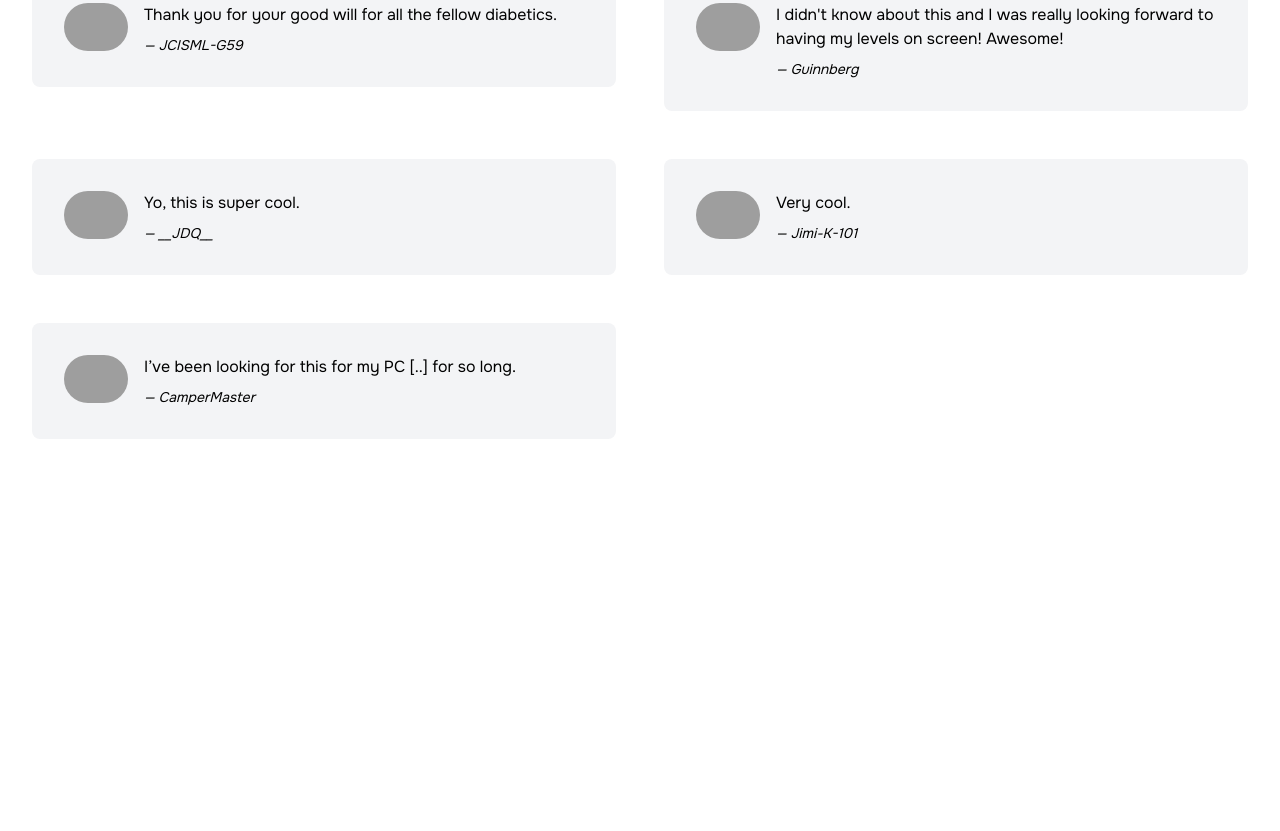
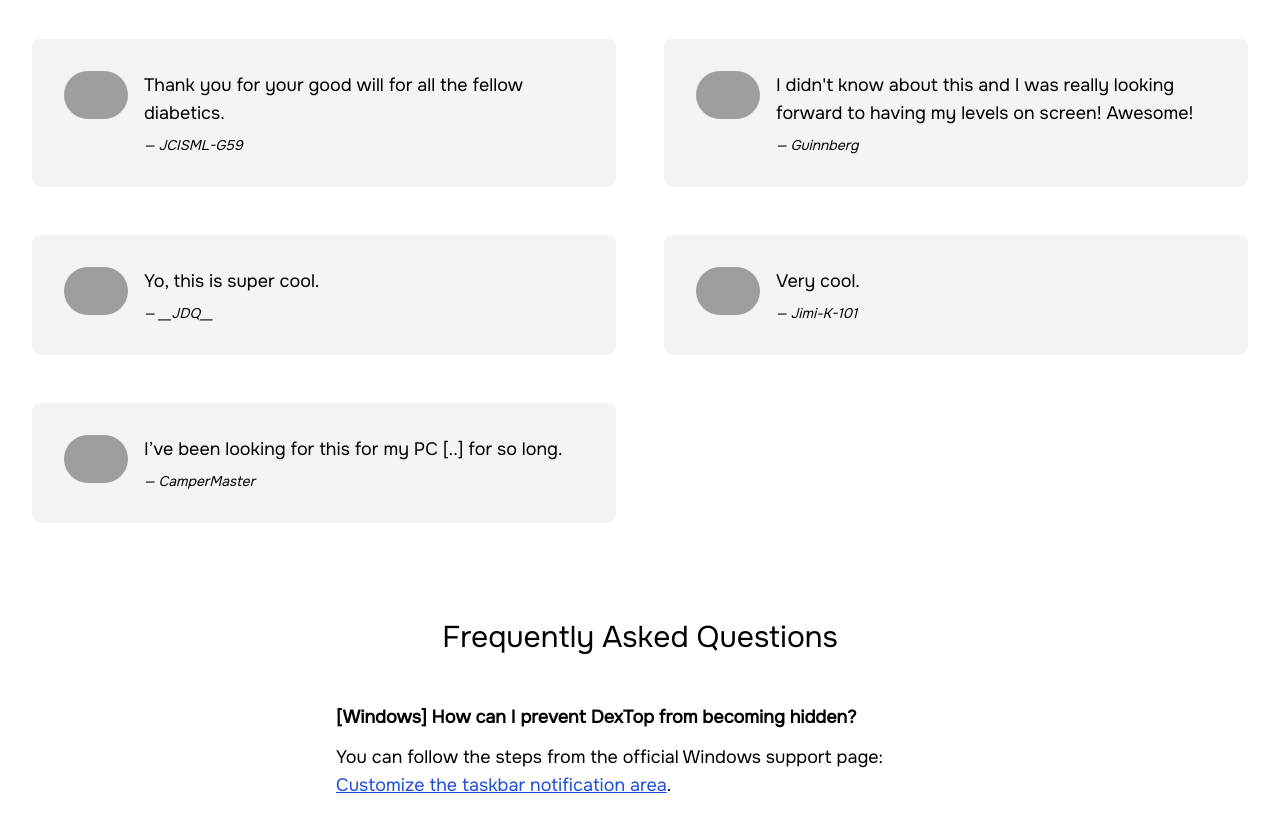
Before and after one commit to 3v0k4/dextop, a website: page website/public/index.html in a window 1280 px wide. Shown: the part 1573-2404 px from the top of the page. Before the commit the page ends 2076 px from the top, so only its background shows below. Drawn offline with nearby package versions, Linux system fonts and the light colour scheme; files that its build step writes are made by us from their sources; no server answers; grey boxes are pictures that could not be loaded.

Commit message:
chore(website): faq

```diff
--- a/website/public/index.html
+++ b/website/public/index.html
@@ -15,7 +15,7 @@
     <link rel="stylesheet" href="/output.css?VERSION">
   </head>
 
-  <body class="font-onest">
+  <body class="font-onest text-lg">
     <div class="py-16 max-w-[1680px] mx-auto">
       <div class="px-2">
         <h1 class="text-6xl flex justify-center items-center gap-8">
@@ -297,6 +297,17 @@
           </div>
         </div>
       </div>
+
+      <div class="mt-24 max-w-2xl mx-auto px-8">
+        <h2 class="text-3xl text-center">Frequently Asked Questions</h2>
+
+        <h3 class="font-bold mt-12">[Windows] How can I prevent DexTop from becoming hidden?</h3>
+
+        <p class="mt-3">
+          You can follow the steps from the official Windows support page:
+          <a class="underline text-blue-700" href="https://support.microsoft.com/en-us/windows/customize-the-taskbar-notification-area-e159e8d2-9ac5-b2bd-61c5-bb63c1d437c3" target="_blank" rel="noopener noreferrer">Customize the taskbar notification area</a>.
+        </p>
+      </div>
     </div>
 
     <script>
```
